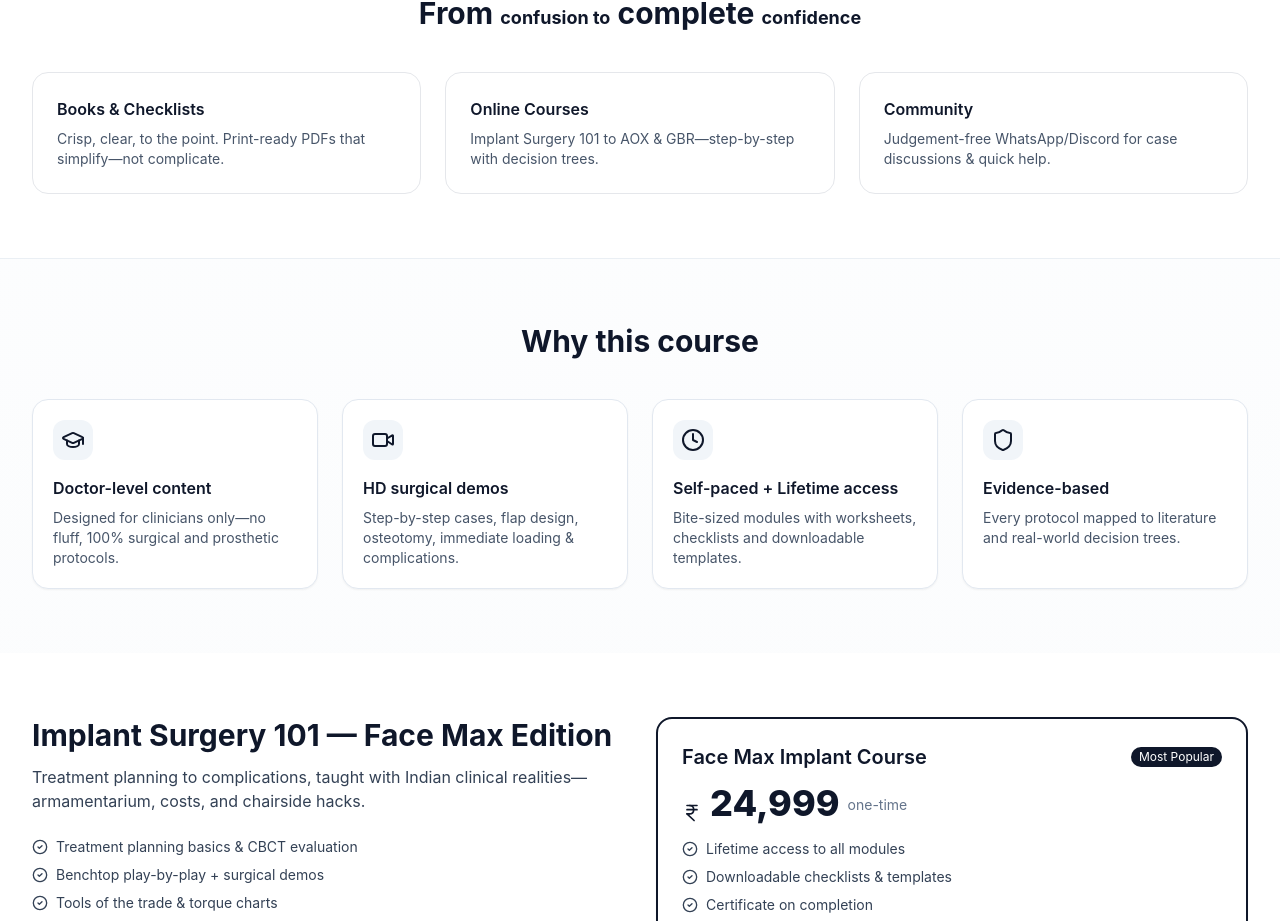
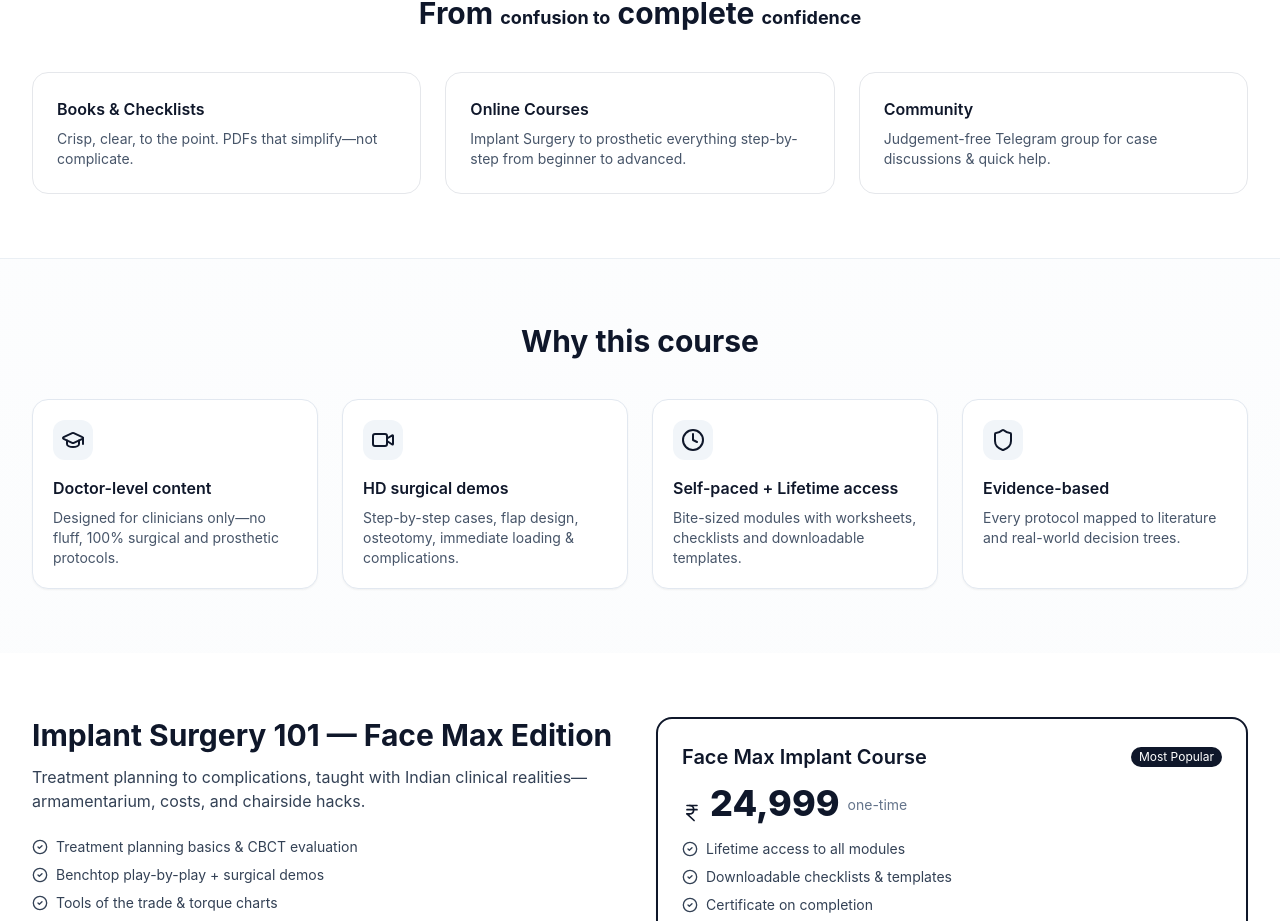
Before and after one commit to shubham4289/face-max-landing, a Next.js app: page / in a window 1280 px wide. Shown: the part 1659-2580 px from the top of the page. Built offline with nearby package versions, Linux system fonts and the light colour scheme.

Commit message:
Update page.tsx

```diff
--- a/app/page.tsx
+++ b/app/page.tsx
@@ -240,20 +240,20 @@ export default function Page() {
             <div className="rounded-2xl border p-6">
               <h3 className="font-semibold">Books & Checklists</h3>
               <p className="mt-2 text-sm text-slate-600">
-                Crisp, clear, to the point. Print-ready PDFs that simplify—not
+                Crisp, clear, to the point. PDFs that simplify—not
                 complicate.
               </p>
             </div>
             <div className="rounded-2xl border p-6">
               <h3 className="font-semibold">Online Courses</h3>
               <p className="mt-2 text-sm text-slate-600">
-                Implant Surgery 101 to AOX & GBR—step-by-step with decision trees.
+                Implant Surgery to prosthetic everything step-by-step from beginner to advanced.
               </p>
             </div>
             <div className="rounded-2xl border p-6">
               <h3 className="font-semibold">Community</h3>
               <p className="mt-2 text-sm text-slate-600">
-                Judgement-free WhatsApp/Discord for case discussions & quick help.
+                Judgement-free Telegram group for case discussions & quick help.
               </p>
             </div>
           </div>
```
